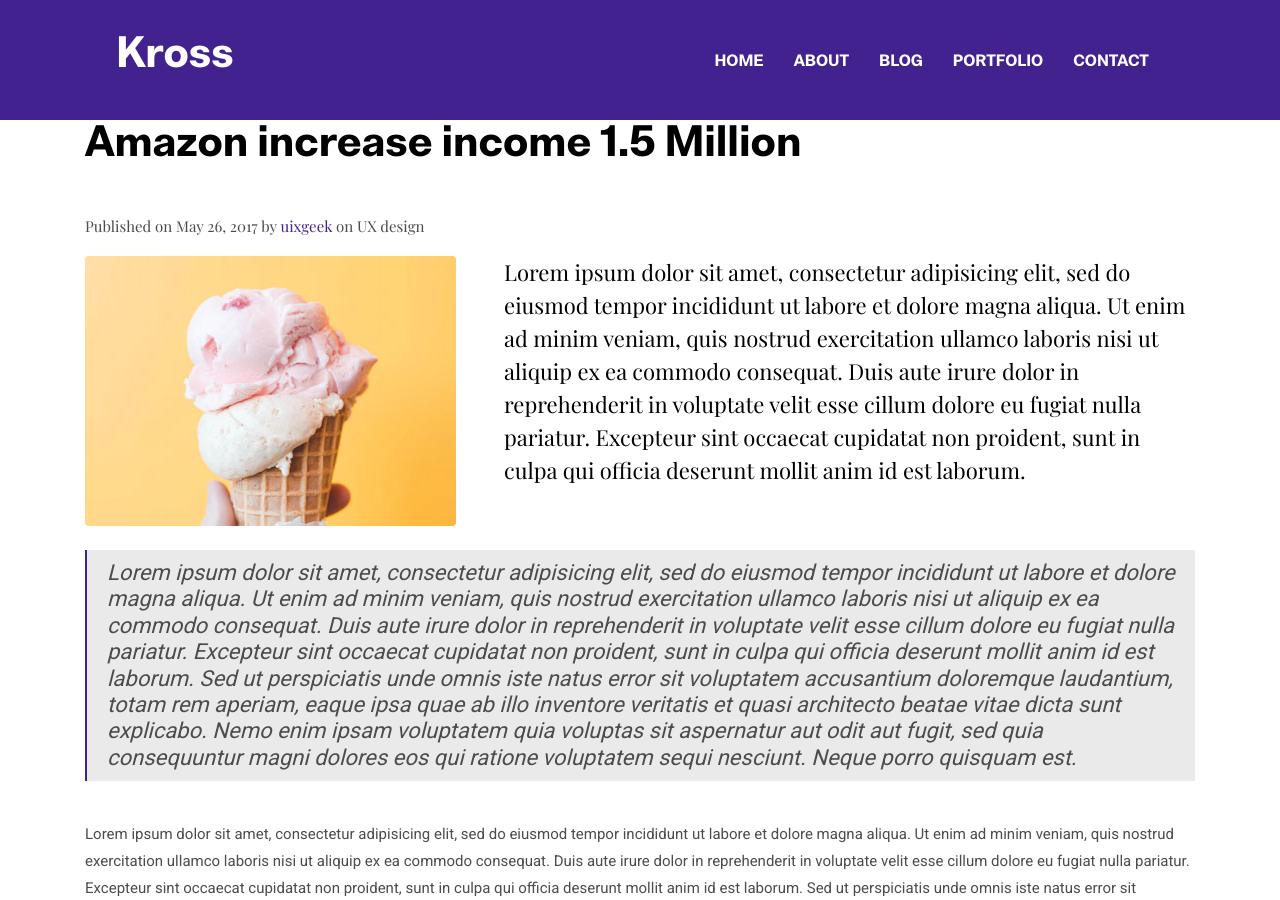
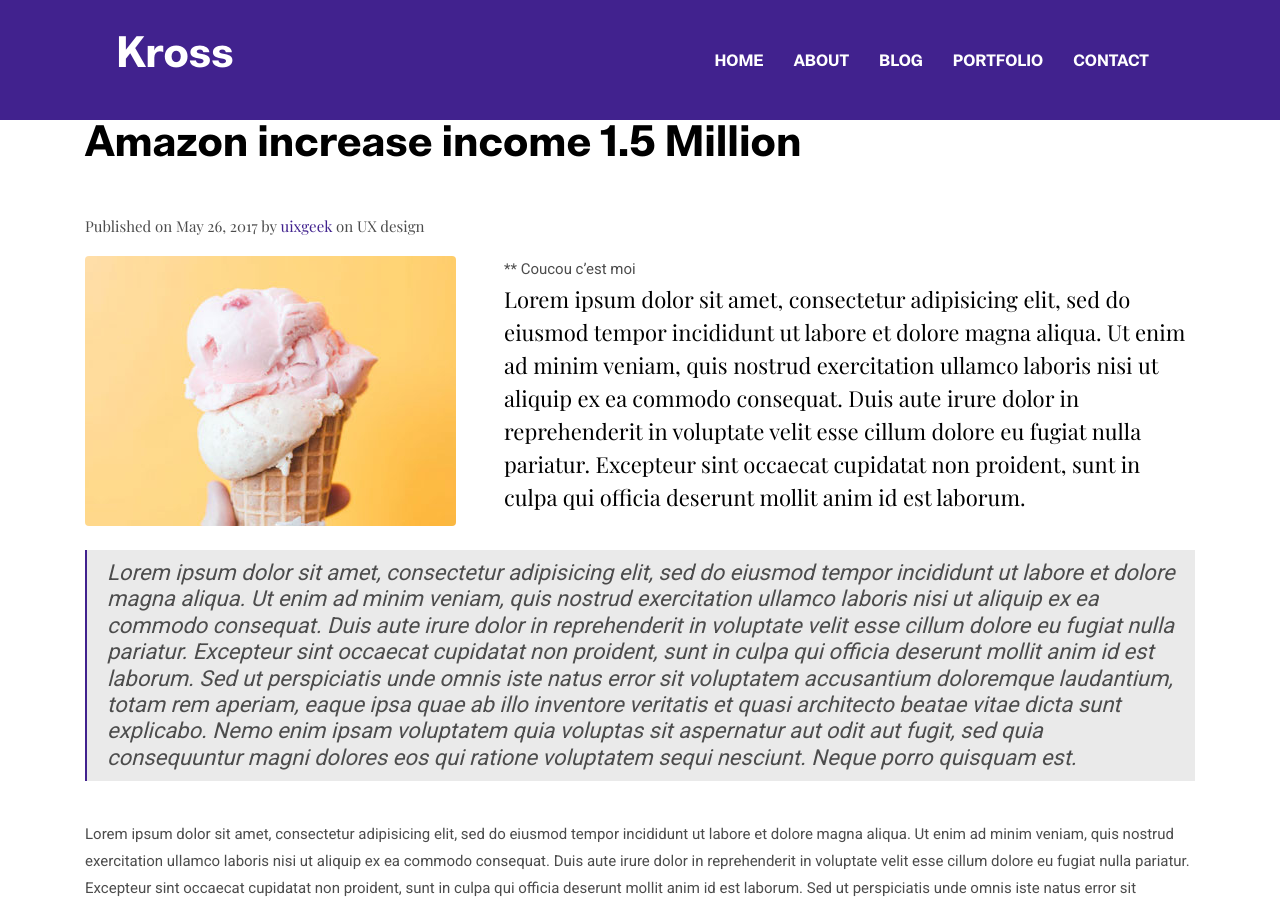
Before and after one commit to J4N0kun/kross-jekyll, a Jekyll site: the page built from _posts/2017-05-26-amazon-increase-income-1.5-million.markdown, in a window 1280 px wide and 900 px high, scrolled down 467 px. Built offline with Jekyll 4.4.1, drawn with Linux system fonts in a browser that asks for light colours.

Commit message:
test coucou

```diff
--- a/_posts/2017-05-26-amazon-increase-income-1.5-million.markdown
+++ b/_posts/2017-05-26-amazon-increase-income-1.5-million.markdown
@@ -7,7 +7,7 @@ author: uixgeek
 tags: UX design
 published: true
 ---
-
+** Coucou c'est moi
 **Lorem ipsum dolor sit amet, consectetur adipisicing elit, sed do eiusmod tempor incididunt ut labore et dolore magna aliqua. Ut enim ad minim veniam, quis nostrud exercitation ullamco laboris nisi ut aliquip ex ea commodo consequat. Duis aute irure dolor in reprehenderit in voluptate velit esse cillum dolore eu fugiat nulla pariatur. Excepteur sint occaecat cupidatat non proident, sunt in culpa qui officia deserunt mollit anim id est laborum.**
 
 > Lorem ipsum dolor sit amet, consectetur adipisicing elit, sed do eiusmod tempor incididunt ut labore et dolore magna aliqua. Ut enim ad minim veniam, quis nostrud exercitation ullamco laboris nisi ut aliquip ex ea commodo consequat. Duis aute irure dolor in reprehenderit in voluptate velit esse cillum dolore eu fugiat nulla pariatur. Excepteur sint occaecat cupidatat non proident, sunt in culpa qui officia deserunt mollit anim id est laborum. Sed ut perspiciatis unde omnis iste natus error sit voluptatem accusantium doloremque laudantium, totam rem aperiam, eaque ipsa quae ab illo inventore veritatis et quasi architecto beatae vitae dicta sunt explicabo. Nemo enim ipsam voluptatem quia voluptas sit aspernatur aut odit aut fugit, sed quia consequuntur magni dolores eos qui ratione voluptatem sequi nesciunt. Neque porro quisquam est.
```
